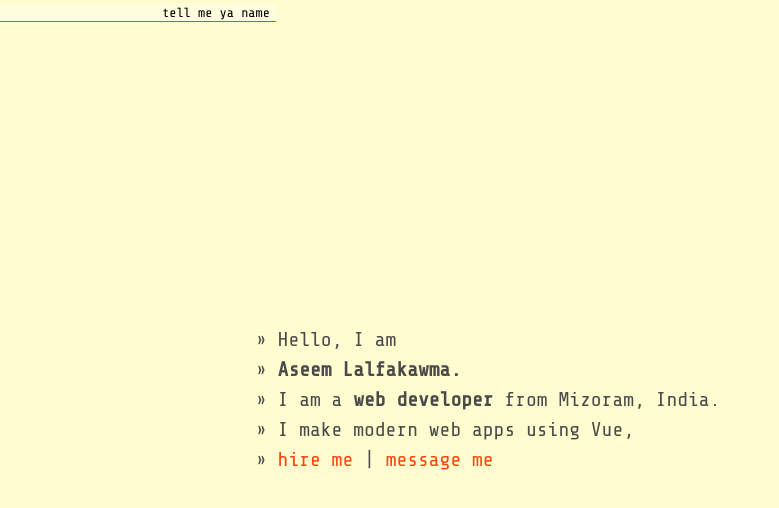
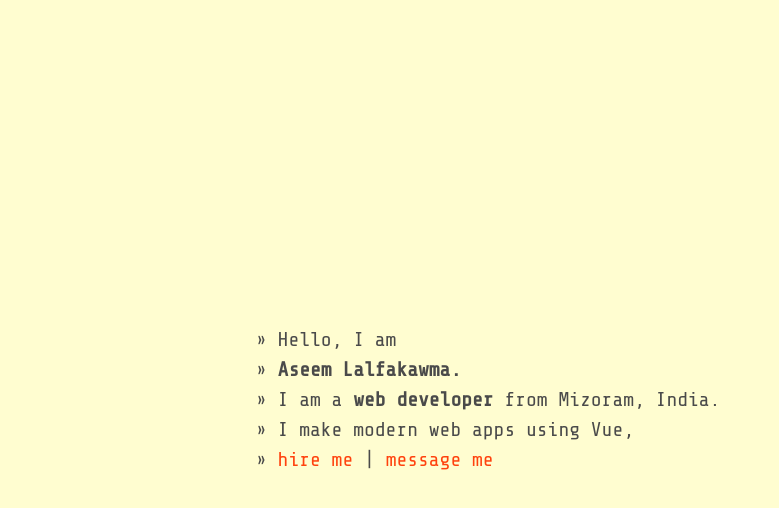
Before and after one commit to alalfakawma/alalfakawma.in, a React (Create React App) app: page / in a window 1280 px wide. Shown: the top 508 px of the page, without its empty margins (0-779 px from the left). Built offline with nearby package versions, Linux system fonts and the light colour scheme.

Commit message:
remove troubleshooting form

```diff
--- a/src/App.jsx
+++ b/src/App.jsx
@@ -8,10 +8,6 @@ class App extends Component {
     return (
       <Fragment>
         <MainContent />
-        <form netlify name="test-form">
-			<input type="text" name="name" />
-			<input type="submit" value="tell me ya name" />
-        </form>
       </Fragment>
     );
   }
```
